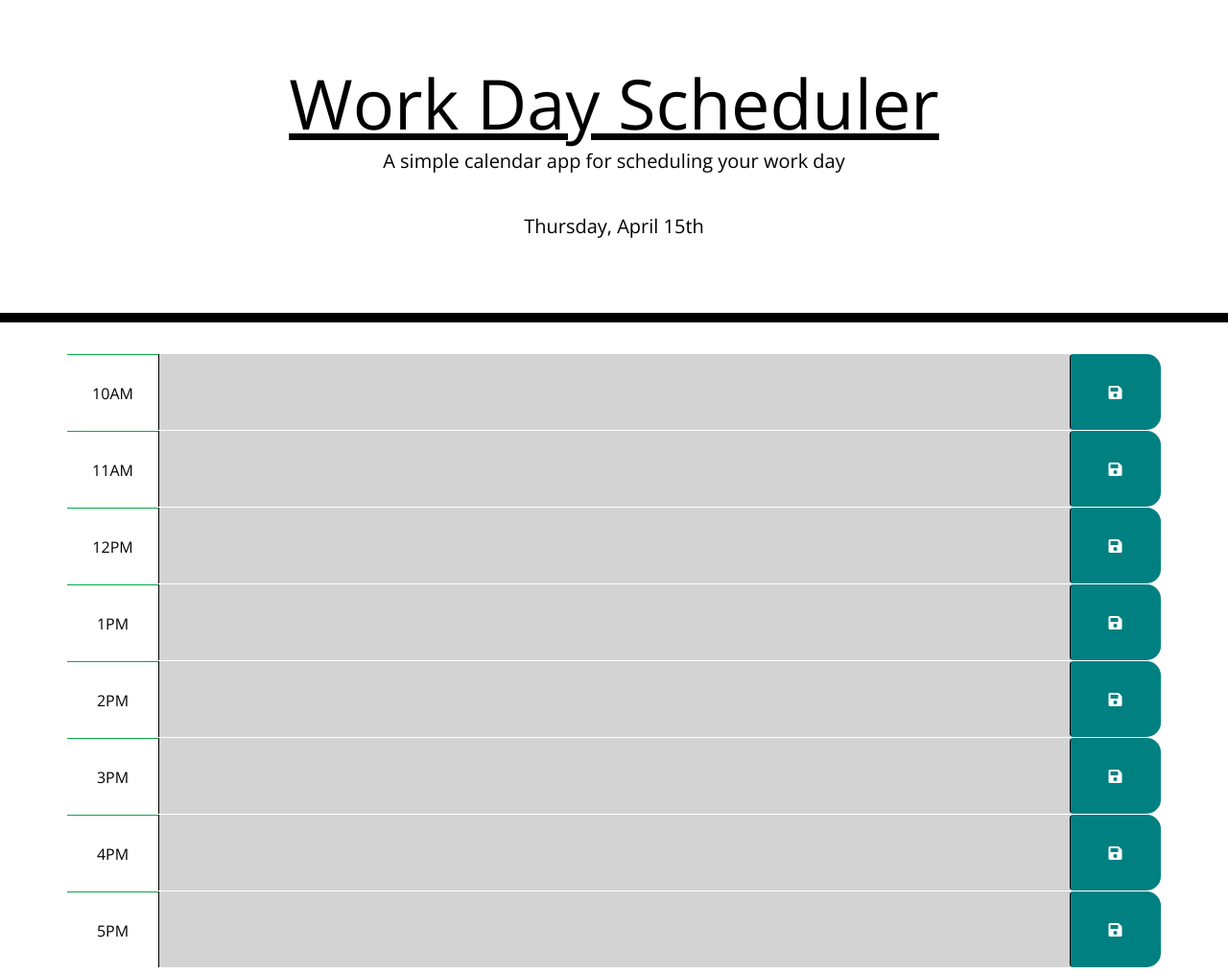
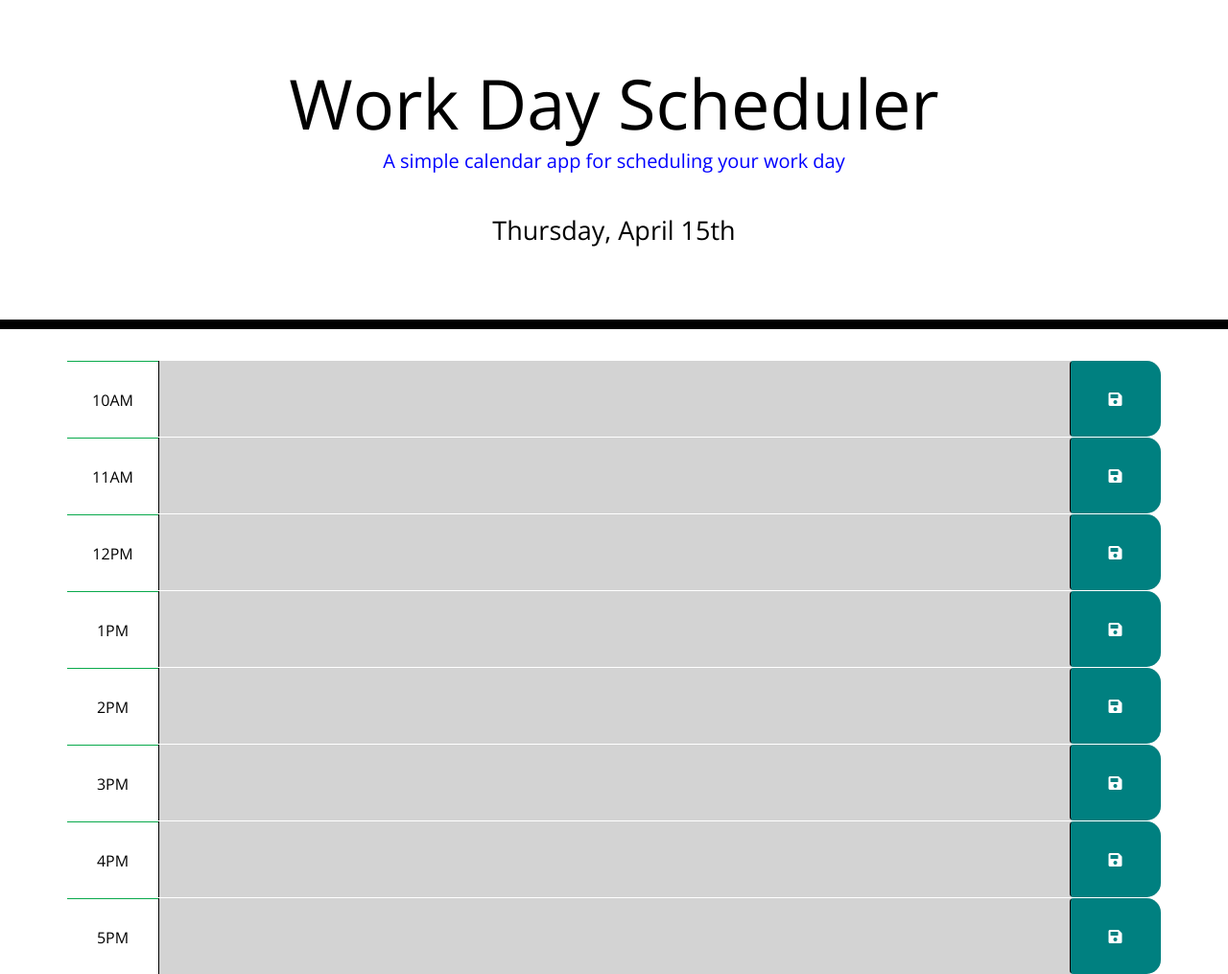
Before and after one commit to Kwerrell73/work-day-scheduler, a plain HTML site: page index.html in a window 1280 px wide. Shown: the whole page at 96% size. Drawn offline with nearby package versions, Linux system fonts and the light colour scheme.

Commit message:
added final styles to header

```diff
--- a/assets/CSS/style.css
+++ b/assets/CSS/style.css
@@ -6,8 +6,6 @@
 
 h1 {
 text-decoration: solid;
-text-decoration: underline;
-
 }
 
 
@@ -28,6 +26,15 @@
   color: black;
   border-radius: 0;
   border-bottom: 10px solid black;
+}
+
+#subhead {
+  color: blue;
+}
+
+#currentDay {
+  text-decoration: solid;
+  font-size: 27px;
 }
 
 .description{
--- a/index.html
+++ b/index.html
@@ -16,13 +16,14 @@
 </head>
 
 <body>
-  <header class="jumbotron">
+   <header class="jumbotron">
     <h1 class="display-3">Work Day Scheduler</h1>
-    <p class="lead">A simple calendar app for scheduling your work day</p>
+    <p class="lead" id="subhead">A simple calendar app for scheduling your work day</p>
     </br>
     </br>
     <p id="currentDay" class="lead"></p>
   </header>
+
 
   <!--beginning of hour block container-->
 
@@ -92,7 +93,7 @@
       </textarea>
       <button class="btn saveBtn col-md-1"><i class="fas fa-save"></i></button>
     </div>
- <!--end of hour block container-->
+    <!--end of hour block container-->
 
     <script src="https://code.jquery.com/jquery-3.4.1.min.js"></script>
     <script src="https://cdnjs.cloudflare.com/ajax/libs/moment.js/2.24.0/moment.min.js"></script>
```
